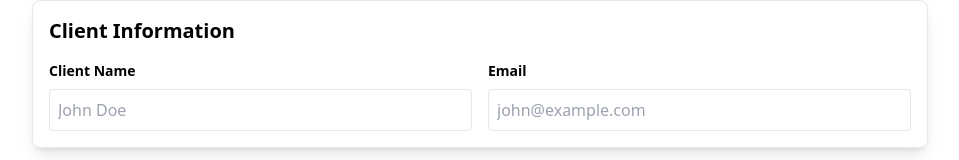
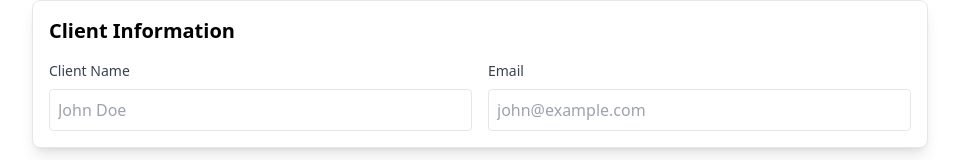
Before and after one commit to ryanheenan/program-form, a Next.js app: page / in a window 1280 px wide. Shown: the top 160 px of the page, without its empty margins (160-1119 px from the left). Built offline with nearby package versions, Linux system fonts and the light colour scheme.

Commit message:
Update label.js

```diff
--- a/components/ui/label.js
+++ b/components/ui/label.js
@@ -1,5 +1,8 @@
 export const Label = ({ children, htmlFor }) => (
-  <label htmlFor={htmlFor} className="block text-sm font-bold">
+  <label
+    htmlFor={htmlFor}
+    className="block text-sm font-medium text-gray-700"
+  >
     {children}
   </label>
 );
```
